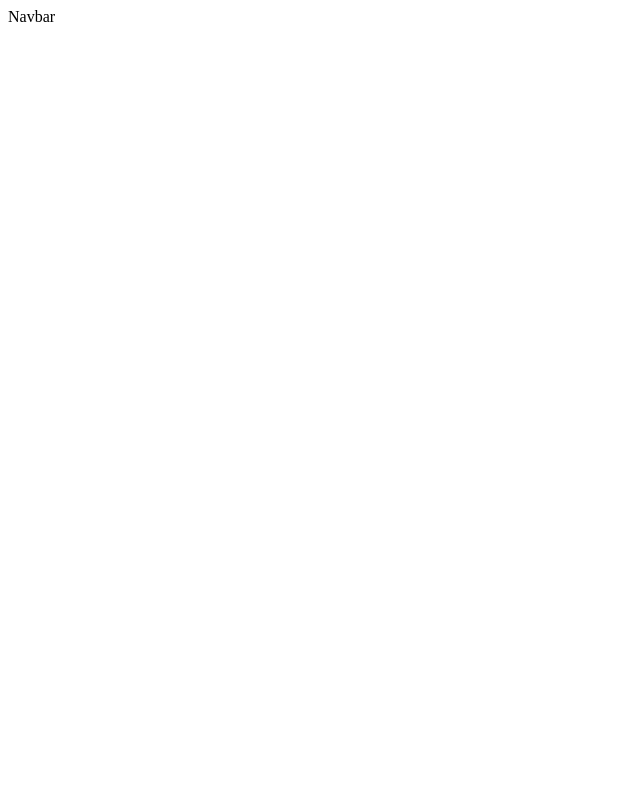
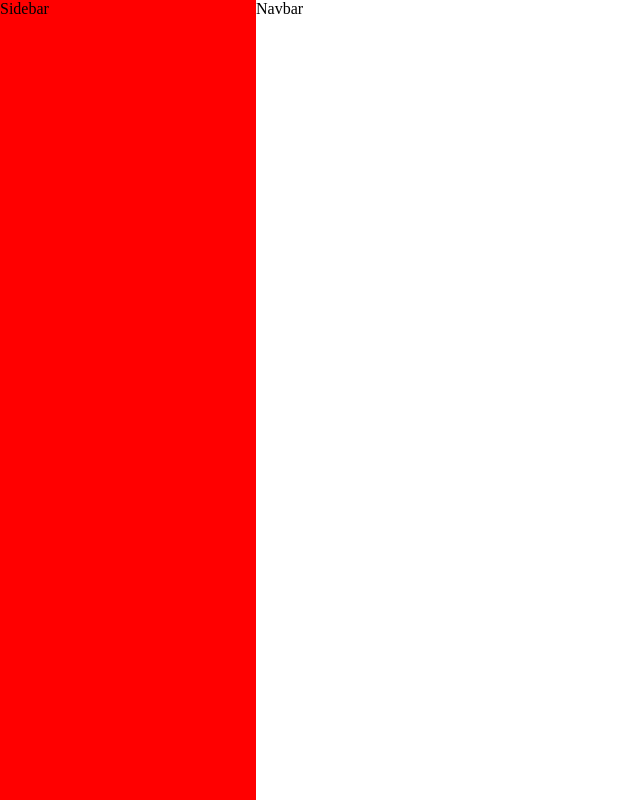
Before and after one commit to imanyazdi/newType, a React (Vite) app: page / in a window 1280 px wide. Shown: the whole page, without its empty margins (0-640 px from the left). Built offline with nearby package versions, Linux system fonts and the light colour scheme.

Commit message:
[core] Added Dashboard page

```diff
--- a/src/components/dashboard/Dashboard.tsx
+++ b/src/components/dashboard/Dashboard.tsx
@@ -1,12 +1,17 @@
 import { ReactNode } from "react";
+import { Box } from "@mui/material";
 import Navbar from "../layout/Navbar";
+import Sidebar from "../layout/Sidebar";
 
 const Dashboard: React.FC<{ children: ReactNode }> = ({ children }) => {
   return (
-    <>
-      <Navbar />
-      {children}
-    </>
+    <Box display="flex">
+      <Sidebar />
+      <Box>
+        <Navbar />
+        {children}
+      </Box>
+    </Box>
   );
 };
 
--- a/src/components/layout/Sidebar.tsx
+++ b/src/components/layout/Sidebar.tsx
@@ -1,5 +1,7 @@
+import { Box } from "@mui/material";
+
 const Sidebar = () => {
-  return <div>Sidebar</div>;
+  return <Box sx={{ flexBasis: "20%", minHeight: "100vh", background: "red" }}>Sidebar</Box>;
 };
 
 export default Sidebar;
--- a/src/index.css
+++ b/src/index.css
@@ -0,0 +1,9 @@
+/*  */
+
+*,
+::after,
+::before {
+  margin: 0;
+  padding: 0;
+  box-sizing: border-box;
+}
--- /dev/null
+++ b/src/pages/dashboard/Dashboard.tsx
@@ -0,0 +1,5 @@
+const Dashboard = () => {
+  return <div>Dashboard</div>;
+};
+
+export default Dashboard;
```
